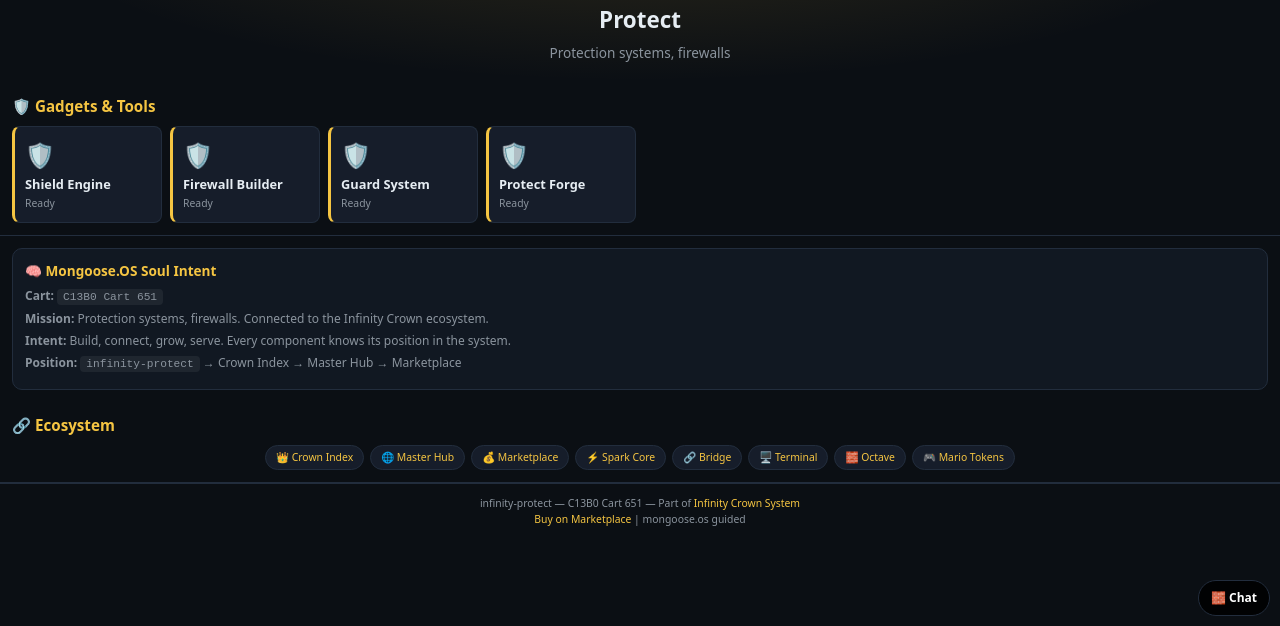
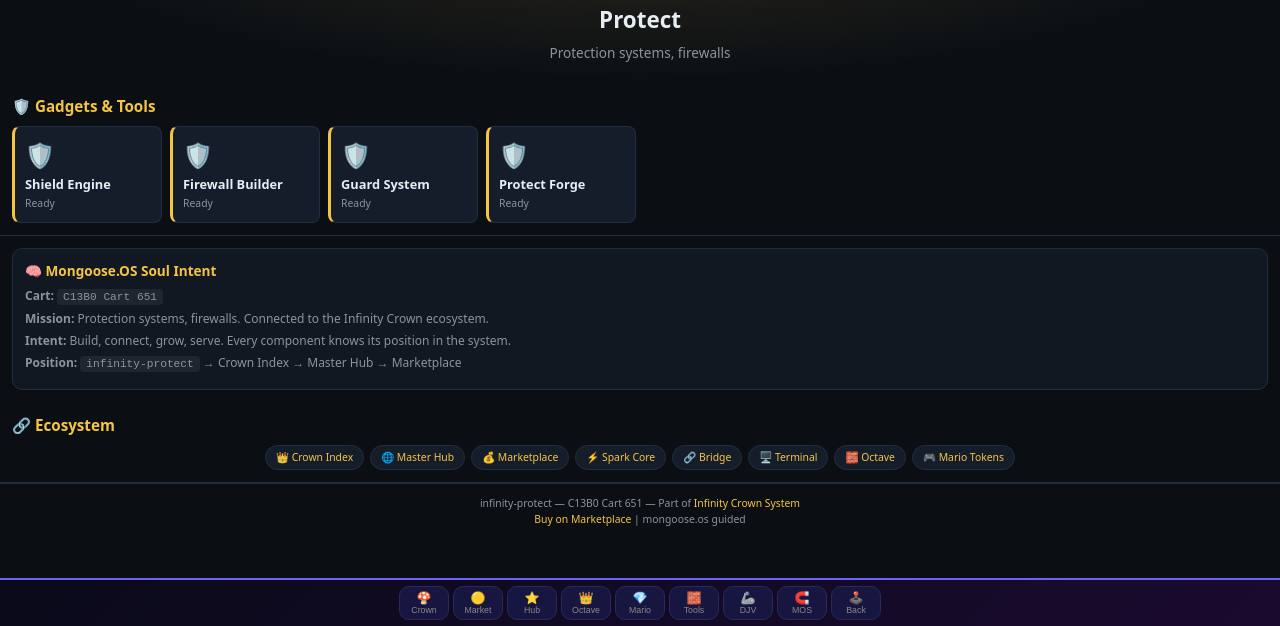
Before and after one commit to pewpi-infinity/infinity-protect, a plain HTML site: page index.html in a window 1280 px wide. Shown: the part 174-800 px from the top of the page. Drawn offline with Linux system fonts and the light colour scheme.

Commit message:
Add Infinity Forge toolbar v2.0

```diff
--- a/index.html
+++ b/index.html
@@ -153,5 +153,26 @@ a{color:var(--ac);text-decoration:none;}
   send.onclick=run;input.onkeydown=e=>{if(e.key==="Enter")run();};
 })();
 </script>
+
+<!-- INFINITY FORGE TOOLBAR v2.0 -->
+<script src="https://pewpi-infinity.github.io/infinity-crown-index/js/infinity-emoji-logic.js"></script>
+<style>
+#infinity-forge-bar{position:fixed;bottom:0;left:0;right:0;z-index:10000;background:linear-gradient(135deg,#0a0a1a,#1a0a2e);border-top:2px solid #6c63ff;padding:6px 8px;display:flex;gap:4px;justify-content:center;flex-wrap:wrap;font-family:system-ui,sans-serif}
+.forge-btn{background:#161640;border:1px solid #2a2a5a;border-radius:10px;padding:4px 8px;cursor:pointer;color:#e8e8f0;text-align:center;min-width:50px;transition:all 0.2s;font-size:0.75rem}
+.forge-btn:hover{border-color:#6c63ff;transform:translateY(-2px)}
+.forge-btn span{display:block;font-size:0.55rem;color:#888}
+</style>
+<div id="infinity-forge-bar">
+<button class="forge-btn" onclick="location.href='https://pewpi-infinity.github.io/infinity-crown-index/'">🍄<span>Crown</span></button>
+<button class="forge-btn" onclick="location.href='https://pewpi-infinity.github.io/infinity-spark-market/'">🟡<span>Market</span></button>
+<button class="forge-btn" onclick="location.href='https://pewpi-infinity.github.io/infinity-master-hub/'">⭐<span>Hub</span></button>
+<button class="forge-btn" onclick="location.href='https://pewpi-infinity.github.io/smug_look/'">👑<span>Octave</span></button>
+<button class="forge-btn" onclick="location.href='https://pewpi-infinity.github.io/MARIO-TOKENS/'">💎<span>Mario</span></button>
+<button class="forge-btn" onclick="location.href='https://pewpi-infinity.github.io/infinity-tools/'">🧱<span>Tools</span></button>
+<button class="forge-btn" onclick="location.href='https://pewpi-infinity.github.io/DJVertigo-token/'">🦾<span>DJV</span></button>
+<button class="forge-btn" onclick="location.href='https://pewpi-infinity.github.io/mongoose.os/'">🧲<span>MOS</span></button>
+<button class="forge-btn" onclick="history.back()">🕹️<span>Back</span></button>
+</div>
+
 </body>
 </html>
```
